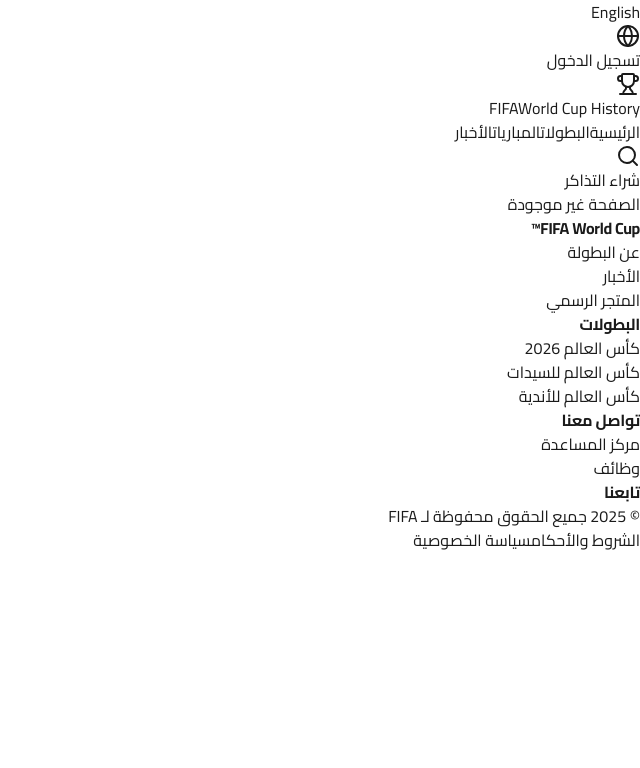
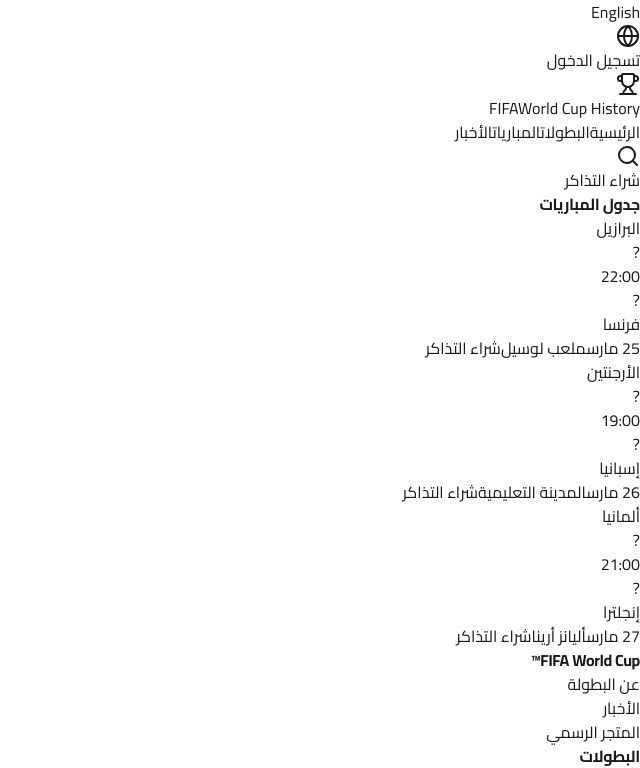
Before and after one commit to aliahmad1967/world_cups-app, a React (Vite) app: page /matches in a window 1280 px wide. Shown: the top 768 px of the page, without its empty margins (640-1280 px from the left). Built offline with nearby package versions, Linux system fonts and the light colour scheme.

Commit message:
feat: add runner-up column and create matches/news pages

```diff
--- a/src/App.jsx
+++ b/src/App.jsx
@@ -2,6 +2,8 @@
 import Layout from './components/Layout';
 import History from './pages/History';
 import Home from './pages/Home';
+import Matches from './pages/Matches';
+import News from './pages/News';
 
 function App() {
   return (
@@ -10,7 +12,9 @@
         <Routes>
           <Route path="/" element={<Home />} />
           <Route path="/history" element={<History />} />
-          <Route path="*" element={<div className="text-center mt-20">الصفحة غير موجودة</div>} />
+          <Route path="/matches" element={<Matches />} />
+          <Route path="/news" element={<News />} />
+          <Route path="*" element={<div className="text-center mt-20 text-xl font-bold">عذراً، هذه الصفحة غير متاحة حالياً</div>} />
         </Routes>
       </Layout>
     </Router>
--- a/src/pages/History.jsx
+++ b/src/pages/History.jsx
@@ -2,16 +2,16 @@
 
 export default function History() {
   const tournaments = [
-    { year: 2022, host: "قطر", winner: "الأرجنتين", score: "3-3 (4-2)" },
-    { year: 2018, host: "روسيا", winner: "فرنسا", score: "4-2" },
-    { year: 2014, host: "البرازيل", winner: "ألمانيا", score: "1-0" },
-    { year: 2010, host: "جنوب أفريقيا", winner: "إسبانيا", score: "1-0" },
-    { year: 2006, host: "ألمانيا", winner: "إيطاليا", score: "1-1 (5-3)" },
-    { year: 2002, host: "كوريا / اليابان", winner: "البرازيل", score: "2-0" },
-    { year: 1998, host: "فرنسا", winner: "فرنسا", score: "3-0" },
-    { year: 1994, host: "الولايات المتحدة", winner: "البرازيل", score: "0-0 (3-2)" },
-    { year: 1990, host: "إيطاليا", winner: "ألمانيا الغربية", score: "1-0" },
-    { year: 1986, host: "المكسيك", winner: "الأرجنتين", score: "3-2" },
+    { year: 2022, host: "قطر", winner: "الأرجنتين", runnerUp: "فرنسا", score: "3-3 (4-2)" },
+    { year: 2018, host: "روسيا", winner: "فرنسا", runnerUp: "كرواتيا", score: "4-2" },
+    { year: 2014, host: "البرازيل", winner: "ألمانيا", runnerUp: "الأرجنتين", score: "1-0" },
+    { year: 2010, host: "جنوب أفريقيا", winner: "إسبانيا", runnerUp: "هولندا", score: "1-0" },
+    { year: 2006, host: "ألمانيا", winner: "إيطاليا", runnerUp: "فرنسا", score: "1-1 (5-3)" },
+    { year: 2002, host: "كوريا / اليابان", winner: "البرازيل", runnerUp: "ألمانيا", score: "2-0" },
+    { year: 1998, host: "فرنسا", winner: "فرنسا", runnerUp: "البرازيل", score: "3-0" },
+    { year: 1994, host: "الولايات المتحدة", winner: "البرازيل", runnerUp: "إيطاليا", score: "0-0 (3-2)" },
+    { year: 1990, host: "إيطاليا", winner: "ألمانيا الغربية", runnerUp: "الأرجنتين", score: "1-0" },
+    { year: 1986, host: "المكسيك", winner: "الأرجنتين", runnerUp: "ألمانيا الغربية", score: "3-2" },
   ];
 
   return (
@@ -19,31 +19,42 @@
       <div className="flex flex-col md:flex-row justify-between items-center mb-12">
         <h2 className="text-4xl font-black text-[#1a1a1a] mb-4 md:mb-0">سجل النهائيات</h2>
         <div className="flex space-x-2 space-x-reverse">
-          <button className="bg-[#0455bf] text-white px-6 py-2 rounded-full font-bold text-sm">عرض القائمة</button>
-          <button className="bg-white border border-gray-300 text-gray-700 px-6 py-2 rounded-full font-bold text-sm hover:bg-gray-50">عرض الشبكة</button>
+          <button className="bg-[#0455bf] text-white px-6 py-2 rounded-full font-bold text-sm shadow-md hover:bg-[#03449e]">عرض القائمة</button>
         </div>
       </div>
 
       <div className="bg-white rounded-lg border border-gray-200 overflow-hidden shadow-sm">
         {/* Table Header */}
-        <div className="grid grid-cols-12 bg-gray-50 py-4 px-6 border-b border-gray-200 text-sm font-bold text-gray-500 uppercase tracking-wider">
-          <div className="col-span-2">السنة</div>
-          <div className="col-span-3">المستضيف</div>
-          <div className="col-span-4">البطل</div>
+        <div className="grid grid-cols-1 md:grid-cols-12 bg-gray-50 py-4 px-6 border-b border-gray-200 text-sm font-bold text-gray-500 uppercase tracking-wider hidden md:grid">
+          <div className="col-span-1">السنة</div>
+          <div className="col-span-2">المستضيف</div>
+          <div className="col-span-3">البطل</div>
+          <div className="col-span-3">الوصيف</div>
           <div className="col-span-3 text-left pl-4">النتيجة النهائية</div>
         </div>
 
         {/* List Items */}
         <div className="divide-y divide-gray-100">
           {tournaments.map((t) => (
-            <div key={t.year} className="grid grid-cols-12 py-6 px-6 items-center hover:bg-blue-50/30 transition-colors group cursor-pointer text-[#1a1a1a]">
-              <div className="col-span-2 font-black text-xl text-[#0455bf]">{t.year}</div>
-              <div className="col-span-3 font-medium text-gray-600">{t.host}</div>
-              <div className="col-span-4 flex items-center font-bold">
-                 <Trophy className="w-4 h-4 text-[#daa520] ml-2 opacity-0 group-hover:opacity-100 transition-opacity" />
+            <div key={t.year} className="grid grid-cols-1 md:grid-cols-12 py-6 px-6 items-center hover:bg-blue-50/30 transition-colors group cursor-pointer text-[#1a1a1a] gap-4 md:gap-0">
+              <div className="col-span-1 font-black text-xl text-[#0455bf]">{t.year}</div>
+              <div className="col-span-2 font-medium text-gray-600 flex items-center md:block">
+                 <span className="md:hidden font-bold ml-2">المستضيف:</span> {t.host}
+              </div>
+              <div className="col-span-3 flex items-center font-bold text-lg">
+                 <span className="md:hidden font-bold ml-2 text-sm text-gray-500">البطل:</span>
+                 <Trophy className="w-5 h-5 text-[#daa520] ml-2" />
                  {t.winner}
               </div>
-              <div className="col-span-3 text-left pl-4 font-mono text-gray-500">{t.score}</div>
+              <div className="col-span-3 flex items-center font-medium text-gray-600">
+                 <span className="md:hidden font-bold ml-2 text-sm text-gray-500">الوصيف:</span>
+                 <span className="w-2 h-2 bg-gray-300 rounded-full ml-2 hidden md:block"></span>
+                 {t.runnerUp}
+              </div>
+              <div className="col-span-3 md:text-left md:pl-4 font-mono text-gray-500 flex md:block items-center">
+                 <span className="md:hidden font-bold ml-2 text-sm text-gray-500">النتيجة:</span>
+                 {t.score}
+              </div>
             </div>
           ))}
         </div>
--- /dev/null
+++ b/src/pages/Matches.jsx
@@ -0,0 +1,44 @@
+export default function Matches() {
+  const upcomingMatches = [
+    { id: 1, team1: "البرازيل", team2: "فرنسا", time: "22:00", date: "25 مارس", stadium: "ملعب لوسيل" },
+    { id: 2, team1: "الأرجنتين", team2: "إسبانيا", time: "19:00", date: "26 مارس", stadium: "المدينة التعليمية" },
+    { id: 3, team1: "ألمانيا", team2: "إنجلترا", time: "21:00", date: "27 مارس", stadium: "أليانز أرينا" },
+  ];
+
+  return (
+    <div className="container mx-auto px-6 py-12">
+      <h2 className="text-3xl font-black text-[#1a1a1a] mb-8 border-r-4 border-[#0455bf] pr-4">جدول المباريات</h2>
+
+      <div className="space-y-4">
+        {upcomingMatches.map((match) => (
+          <div key={match.id} className="bg-white border border-gray-200 rounded-lg p-6 hover:shadow-lg transition-shadow flex flex-col md:flex-row items-center justify-between">
+            <div className="flex items-center space-x-8 space-x-reverse flex-1 justify-center md:justify-start">
+              {/* Teams */}
+              <div className="flex items-center gap-4 w-1/3 justify-end">
+                <span className="font-bold text-lg">{match.team1}</span>
+                <div className="w-10 h-10 bg-gray-100 rounded-full flex items-center justify-center font-bold text-gray-400">?</div>
+              </div>
+
+              <div className="bg-gray-100 px-4 py-1 rounded text-sm font-mono font-bold text-[#0455bf]">
+                {match.time}
+              </div>
+
+              <div className="flex items-center gap-4 w-1/3">
+                <div className="w-10 h-10 bg-gray-100 rounded-full flex items-center justify-center font-bold text-gray-400">?</div>
+                <span className="font-bold text-lg">{match.team2}</span>
+              </div>
+            </div>
+
+            <div className="mt-4 md:mt-0 md:border-r md:border-gray-100 md:pr-8 flex flex-col items-center md:items-start text-sm text-gray-500 w-full md:w-auto">
+              <span className="font-bold text-[#1a1a1a] mb-1">{match.date}</span>
+              <span>{match.stadium}</span>
+              <button className="mt-3 text-[#0455bf] font-bold border border-[#0455bf] px-6 py-1.5 rounded-full hover:bg-[#0455bf] hover:text-white transition-colors text-xs">
+                شراء التذاكر
+              </button>
+            </div>
+          </div>
+        ))}
+      </div>
+    </div>
+  );
+}
--- /dev/null
+++ b/src/pages/News.jsx
@@ -0,0 +1,30 @@
+export default function News() {
+  const newsItems = [
+    { id: 1, title: "الفيفا يعلن عن نظام جديد لكأس العالم 2026", category: "رسمي", image: "bg-blue-600" },
+    { id: 2, title: "تصنيف المنتخبات لشهر ديسمبر: قفزة للمغرب", category: "تصنيف", image: "bg-red-600" },
+    { id: 3, title: "الكرة الذهبية: المرشحون النهائيون", category: "جوائز", image: "bg-yellow-500" },
+    { id: 4, title: "تطوير البنية التحتية للملاعب الجديدة", category: "تطوير", image: "bg-emerald-600" },
+  ];
+
+  return (
+    <div className="container mx-auto px-6 py-12">
+      <h2 className="text-3xl font-black text-[#1a1a1a] mb-8 border-r-4 border-[#32ccff] pr-4">آخر الأخبار</h2>
+
+      <div className="grid grid-cols-1 md:grid-cols-2 lg:grid-cols-4 gap-6">
+        {newsItems.map((item) => (
+          <div key={item.id} className="bg-white rounded-lg border border-gray-200 overflow-hidden hover:shadow-xl transition-shadow cursor-pointer group">
+            <div className={`h-48 ${item.image} relative`}>
+              <div className="absolute top-4 right-4 bg-white/90 backdrop-blur-sm text-black text-xs font-bold px-3 py-1 rounded">
+                {item.category}
+              </div>
+            </div>
+            <div className="p-6">
+              <h3 className="font-bold text-lg leading-tight group-hover:text-[#0455bf] transition-colors">{item.title}</h3>
+              <span className="text-gray-400 text-xs mt-4 block">قبل ساعتين</span>
+            </div>
+          </div>
+        ))}
+      </div>
+    </div>
+  );
+}
```
